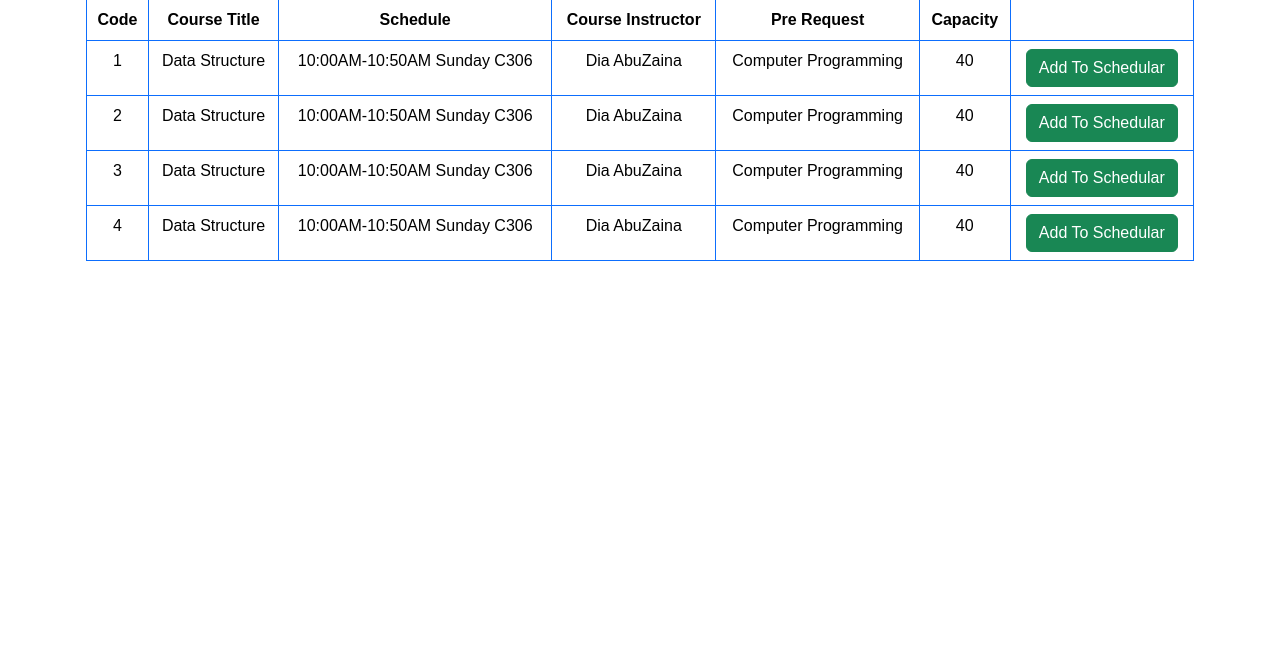
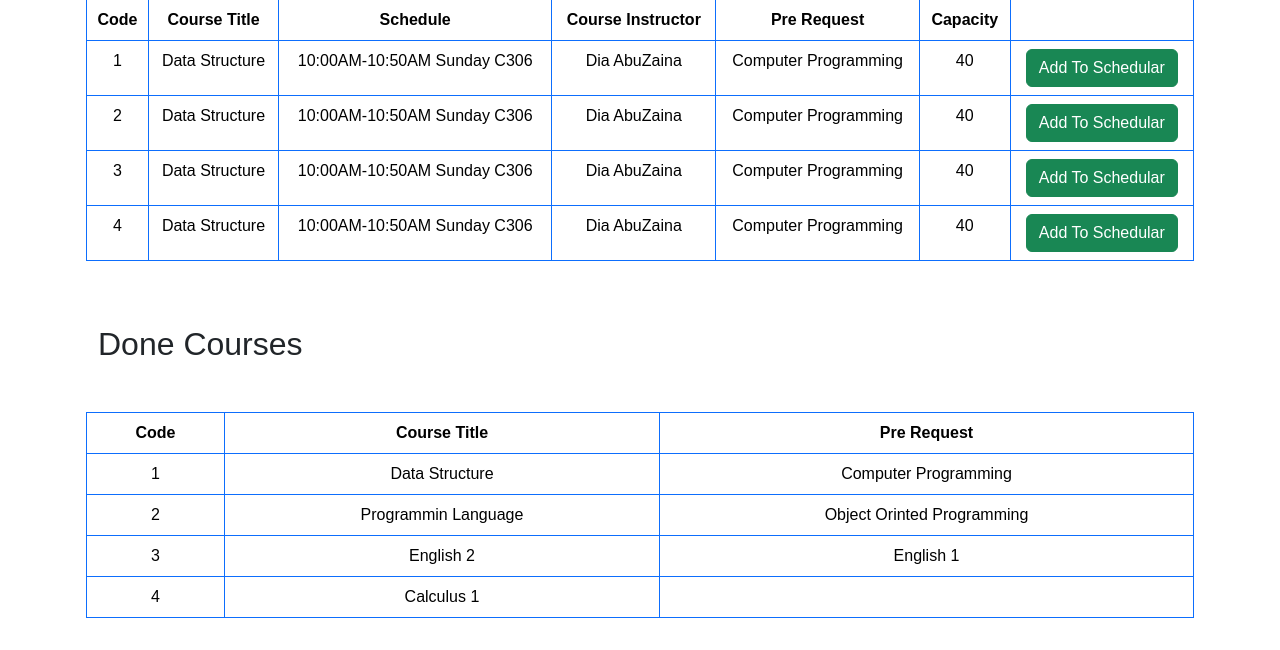
Before and after one commit to mohmmad-freed/web-project, a Django app: page /courses/ in a window 1280 px wide. Shown: the part 215-865 px from the top of the page. Before the commit the page ends 476 px from the top, so only its background shows below. Run offline with Django 4.2, Linux system fonts and the light colour scheme.

Commit message:
fixed course

```diff
--- a/studentsapp/templates/studentsapp/courses.html
+++ b/studentsapp/templates/studentsapp/courses.html
@@ -100,6 +100,50 @@
             </tbody>
         </table>
     </div>
+
+    <div class="p-3 container">
+        <div class="container">
+            <h2 class="my-3 mb-3">Done Courses</h2>
+        </div>
+        <table class="table table-bordered mt-5 text-center border-primary text-capitalize">
+            <thead>
+                <tr>
+                    <th scope="col">code</th>
+                    <th scope="col">Course Title</th>
+                    <th scope="col">Pre request</th>
+
+                </tr>
+            </thead>
+            <tbody>
+                <tr>
+                    <td>1</td>
+                    <td>Data Structure</td>
+                    <td>Computer Programming</td>
+
+                </tr>
+                <tr>
+                    <td>2</td>
+                    <td>Programmin Language</td>
+                    <td>Object orinted Programming</td>
+
+                </tr>
+                <tr>
+                    <td>3</td>
+                    <td>English 2</td>
+                    <td>English 1</td>
+
+                </tr>
+                <tr>
+                    <td>4</td>
+                    <td>Calculus 1</td>
+                    <td></td>
+
+                </tr>
+
+            </tbody>
+        </table>
+    </div>
+
  </header>
 
     <script>
```
